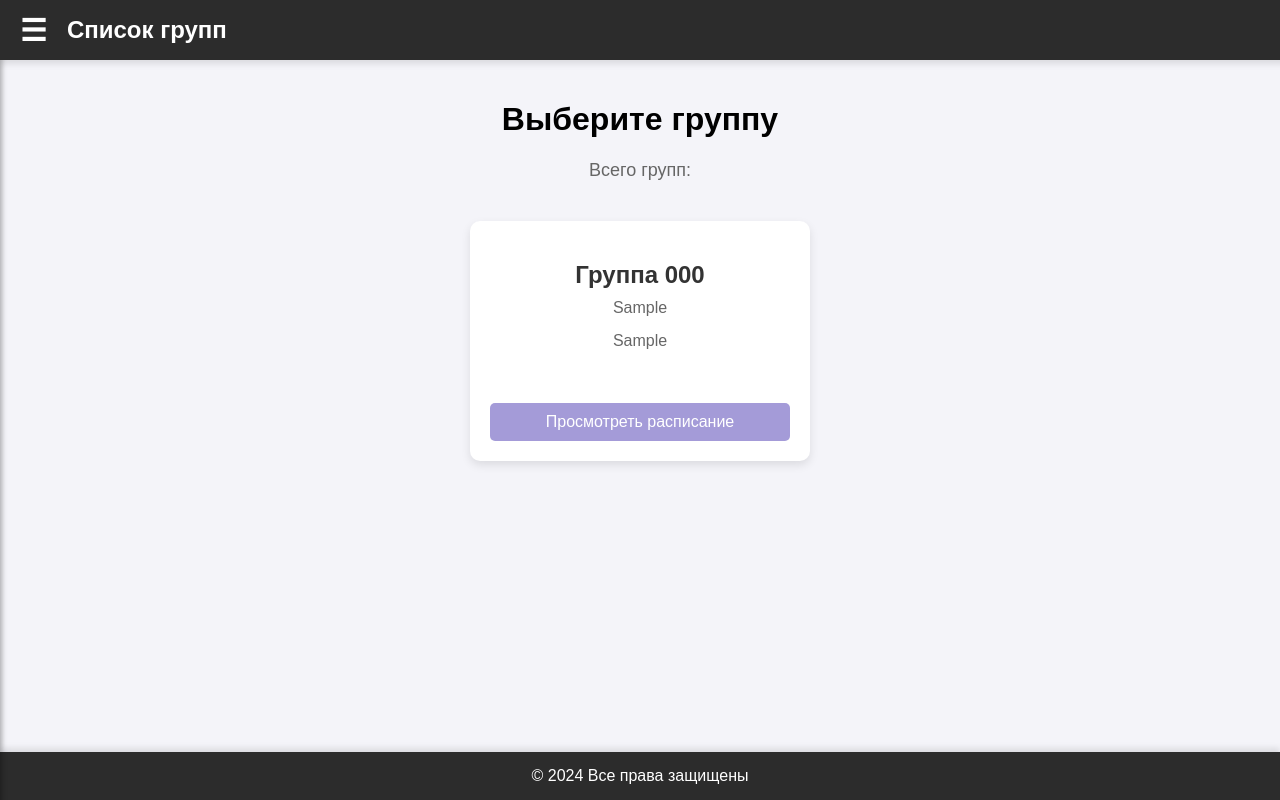
After one commit to naitmag/django-schedule, a Django app: page /groups/ in a window 1280 px wide. The commit adds this page. Run offline with Django 5.2, Linux system fonts and the light colour scheme; tables that the repository leaves empty hold one stand-in row (values such as "Sample post").

Commit message:
Added groups page Edited group model Design improvements

```diff
--- a/schedule/urls.py
+++ b/schedule/urls.py
@@ -19,11 +19,14 @@ from django.conf.urls.static import static
 from django.contrib import admin
 from django.urls import path, include
 
+from users.views import GroupsListView
+
 urlpatterns = [
     path('admin/', admin.site.urls),
     path('', include('main.urls', namespace='main')),
     path('user/', include('users.urls', namespace='user')),
     path('schedule/', include('lessons.urls', namespace='lessons')),
+    path('groups/', GroupsListView.as_view(), name='groups')
 ]
 
 if settings.DEBUG:
--- a/static/deps/css/styles.css
+++ b/static/deps/css/styles.css
@@ -708,6 +708,69 @@ white-space: nowrap
             text-decoration: underline; /* Добавляет подчеркивание при наведении */
         }
 
+/* Контейнер для карточек групп */
+.profile-group-cards-container {
+  display: flex;
+  flex-wrap: wrap;
+  justify-content: center;
+  gap: 20px;
+  margin-top: 40px;
+}
+
+/* Стили для карточек групп */
+.profile-group-card {
+  background-color: #ffffff;
+  border-radius: 10px;
+  padding: 20px;
+  width: 300px;
+  box-shadow: 0px 4px 10px rgba(0, 0, 0, 0.1);
+  display: flex;
+  flex-direction: column;
+  justify-content: space-between; /* Распределяет пространство между элементами */
+  height: 200px; /* Фиксированная высота для карточек */
+  transition: transform 0.3s, box-shadow 0.3s;
+  text-align: center;
+}
+
+/* Эффект при наведении на карточку */
+.profile-group-card:hover {
+  transform: translateY(-5px);
+  box-shadow: 0px 8px 15px rgba(0, 0, 0, 0.2);
+}
+
+/* Заголовок группы */
+.group-title {
+  font-size: 24px;
+  margin-bottom: 10px;
+  color: #333;
+}
+
+/* Краткая информация о группе */
+.group-info {
+  font-size: 16px;
+  color: #666;
+  margin-bottom: 15px;
+}
+
+/* Кнопка для просмотра расписания */
+.schedule-button {
+    text-decoration: none;
+  color: white;
+  padding: 10px 20px;
+  border: none;
+  border-radius: 5px;
+  cursor: pointer;
+  font-size: 16px;
+  transition: background-color 0.3s ease;
+  margin-top: auto; /* Отодвигает кнопку к низу карточки */
+}
+
+.card-content {
+  text-decoration: none; /* Убирает подчеркивание ссылки */
+  color: inherit; /* Устанавливает цвет текста на цвет родителя */
+  flex-grow: 1; /* Заставляет контент занимать всё доступное пространство */
+}
+
         /* Футер */
         .footer {
             background-color: #2c2c2c;
--- a/templates/base.html
+++ b/templates/base.html
@@ -19,6 +19,7 @@
     <a href="{% url "users:profile" %}">Личный кабинет</a>
     {% endif %}
     <a href="{% url "lessons:schedule"%}">Расписание</a>
+    <a href="{% url "groups"%}">Группы</a>
     <a href="teacher.html">Преподаватели</a>
     {% if user.is_admin or user.is_staff %}
     <a href="{% url "admin:index" %}">Админ-панель</a>
--- a/users/models.py
+++ b/users/models.py
@@ -3,9 +3,9 @@ from django.db import models
 
 
 class Group(models.Model):
-    name = models.CharField(max_length=150, unique=True, verbose_name='Название')
     number = models.CharField(max_length=10, unique=True, verbose_name='Группа')
-    specialization = models.CharField(max_length=150, unique=True, verbose_name='Специализация')
+    specialization = models.CharField(max_length=150, unique=False, verbose_name='Специализация')
+    department = models.CharField(max_length=150, blank=False, null=False, verbose_name='Кафедра')
     faculty = models.CharField(max_length=150, blank=False, null=False, verbose_name='Факультет')
 
     class Meta:
@@ -14,7 +14,7 @@ class Group(models.Model):
         verbose_name_plural = 'Группы'
 
     def __str__(self):
-        return f"[{self.pk}] {self.number} {self.name}"
+        return f"[{self.pk}] {self.number} {self.specialization}"
 
 
 class User(AbstractUser):
--- /dev/null
+++ b/users/templates/users/groups.html
@@ -0,0 +1,24 @@
+{% extends "base.html" %}
+{% load static %}
+
+{% block content %}
+<!-- Основной контент -->
+<div class="main-content">
+    <h1 class="page-title">Выберите группу</h1>
+    <p class="main-description">Всего групп:</p>
+    <div class="profile-group-cards-container">
+      {% for group in groups%}
+  <div class="profile-group-card">
+    <a href="#" class="card-content">
+      <h2 class="group-title">Группа {{group.number}}</h2>
+      <p class="group-info">{{ group.department}}</p>
+      <p class="group-info">{{ group.specialization}}</p>
+    </a>
+    <a href="{% url "lessons:schedule" %}?group={{group.number}}" class="schedule-button" style="background-color: var(--random-color);">Просмотреть расписание</a>
+  </div>
+      {% endfor %}
+</div>
+
+
+</div>
+{% endblock %}
--- a/users/views.py
+++ b/users/views.py
@@ -5,10 +5,10 @@ from django.contrib.auth.views import LoginView
 from django.http import HttpResponseRedirect, Http404
 from django.shortcuts import redirect
 from django.urls import reverse, reverse_lazy
-from django.views.generic import TemplateView, UpdateView, DetailView
+from django.views.generic import TemplateView, UpdateView, DetailView, ListView
 
 from users.forms import UserLoginForm
-from users.models import User
+from users.models import User, Group
 
 
 class UserLoginView(LoginView):
@@ -69,3 +69,19 @@ class UserRegistrationView(TemplateView):
 def logout(request):
     auth.logout(request)
     return redirect(reverse('main:index'))
+
+
+class GroupsListView(ListView):
+    model = Group
+    template_name = "users/groups.html"
+    context_object_name = "groups"
+
+    def get_queryset(self):
+        groups = super().get_queryset()
+        return groups
+
+    def get_context_data(self, **kwargs):
+        context = super().get_context_data(**kwargs)
+
+        context["title"] = "Список групп"
+        return context
```
Also changed, not shown: main/templates/main/index.html (+22 -11 lines), users/migrations/0006_remove_group_name_group_department_and_more.py (added), users/migrations/0007_alter_group_department.py (added).
